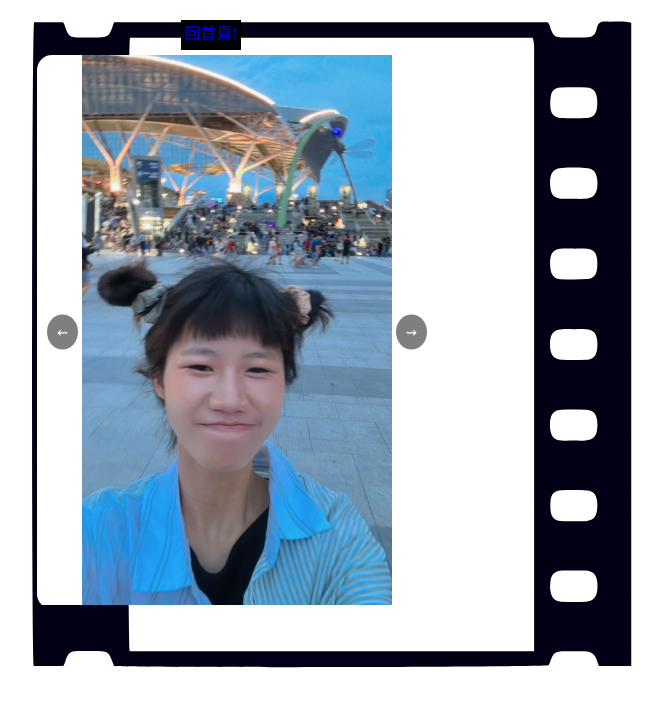
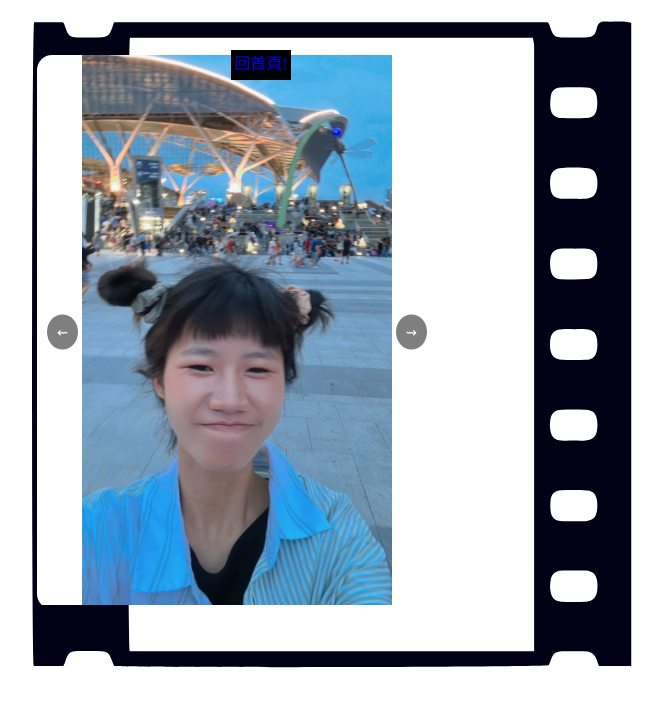
Before and after one commit to FANGX-cyber-star/learning-bymyself, a plain HTML site: page component9.html in a window 1280 px wide. Shown: the whole page, without its empty margins (429-1092 px from the left). Drawn offline with Linux system fonts and the light colour scheme.

Commit message:
Update component9.html

```diff
--- a/component9.html
+++ b/component9.html
@@ -79,7 +79,8 @@
     .level {
       width: 60px;
       height: 30px;
-      margin: 20px;
+      margin-left: 100px;
+      margin-top:50px;
       background-color: black;
     text-align: center;
       font-family: serif;
```
